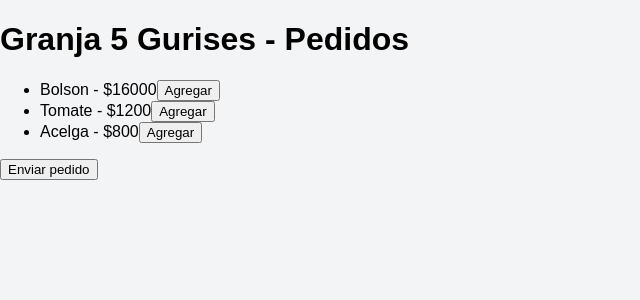
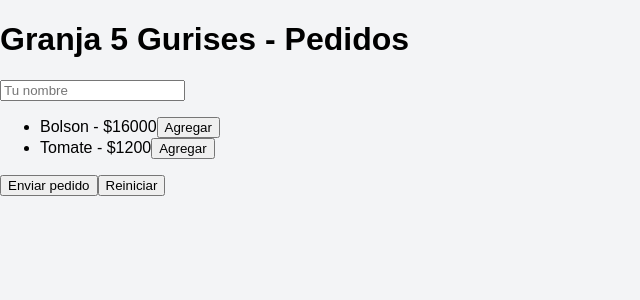
Before and after one commit to granja5gurises/App-pedidos-granja, a React (Create React App) app: page / in a window 1280 px wide. Shown: the top 300 px of the page, without its empty margins (0-640 px from the left). Built offline with nearby package versions, Linux system fonts and the light colour scheme.

Commit message:
Add files via upload

```diff
--- a/src/App.jsx
+++ b/src/App.jsx
@@ -1,38 +1,75 @@
-
 import React, { useState } from 'react';
 
 const productosIniciales = [
   { id: 1, nombre: 'Bolson', precio: 16000, stock: 10 },
   { id: 2, nombre: 'Tomate', precio: 1200, stock: 15 },
-  { id: 3, nombre: 'Acelga', precio: 800, stock: 20 },
+  { id: 3, nombre: 'Acelga', precio: 800, stock: 0 }, // producto sin stock
 ];
 
 export default function App() {
   const [productos, setProductos] = useState(productosIniciales);
   const [pedido, setPedido] = useState({});
+  const [nombre, setNombre] = useState('');
   const [mensaje, setMensaje] = useState('');
 
   const agregarAlPedido = (id) => {
+    const prod = productos.find((p) => p.id === id);
+    if (!prod || prod.stock === 0) return;
+
     setPedido((prev) => ({
       ...prev,
       [id]: (prev[id] || 0) + 1
     }));
   };
 
+  const quitarDelPedido = (id) => {
+    setPedido((prev) => {
+      const nuevo = { ...prev };
+      if (nuevo[id] > 1) nuevo[id]--;
+      else delete nuevo[id];
+      return nuevo;
+    });
+  };
+
+  const reiniciarPedido = () => {
+    setPedido({});
+    setNombre('');
+    setMensaje('');
+  };
+
   const enviarPedido = () => {
+    if (!nombre.trim()) {
+      setMensaje('Ingresá tu nombre para continuar.');
+      return;
+    }
     if (Object.keys(pedido).length === 0) {
       setMensaje('No seleccionaste ningún producto.');
       return;
     }
-    setMensaje('¡Pedido enviado con éxito! Pronto te lo confirmamos.');
+    setMensaje(`¡Gracias ${nombre}! Tu pedido fue enviado correctamente.`);
     setPedido({});
+    setNombre('');
   };
+
+  const totalPedido = Object.entries(pedido).reduce((total, [id, cantidad]) => {
+    const prod = productos.find(p => p.id === parseInt(id));
+    return total + (prod ? prod.precio * cantidad : 0);
+  }, 0);
 
   return (
     <div className="p-4 max-w-xl mx-auto">
       <h1 className="text-2xl font-bold mb-4">Granja 5 Gurises - Pedidos</h1>
+
+      <input
+        type="text"
+        placeholder="Tu nombre"
+        value={nombre}
+        onChange={(e) => setNombre(e.target.value)}
+        className="w-full p-2 border rounded mb-4"
+      />
+
       <ul className="space-y-2">
-        {productos.map((prod) => (
+        {productos.filter(p => p.stock > 0).map((prod) => (
           <li key={prod.id} className="border p-2 rounded">
             <div className="flex justify-between items-center">
               <span>{prod.nombre} - ${prod.precio}</span>
@@ -46,12 +83,53 @@ export default function App() {
           </li>
         ))}
       </ul>
-      <button
-        onClick={enviarPedido}
-        className="mt-6 w-full bg-blue-600 text-white py-2 rounded"
-      >
-        Enviar pedido
-      </button>
+
+      {Object.keys(pedido).length > 0 && (
+        <div className="mt-6">
+          <h2 className="text-lg font-semibold mb-2">Resumen del pedido:</h2>
+          <ul className="mb-4">
+            {Object.entries(pedido).map(([id, cantidad]) => {
+              const prod = productos.find(p => p.id === parseInt(id));
+              return (
+                <li key={id} className="flex justify-between">
+                  <span>{prod?.nombre} x{cantidad}</span>
+                  <div>
+                    <button
+                      onClick={() => quitarDelPedido(parseInt(id))}
+                      className="text-sm bg-red-500 text-white px-2 rounded mr-2"
+                    >
+                      -
+                    </button>
+                    <button
+                      onClick={() => agregarAlPedido(parseInt(id))}
+                      className="text-sm bg-green-500 text-white px-2 rounded"
+                    >
+                      +
+                    </button>
+                  </div>
+                </li>
+              );
+            })}
+          </ul>
+          <p className="font-bold">Total: ${totalPedido}</p>
+        </div>
+      )}
+
+      <div className="flex gap-2 mt-6">
+        <button
+          onClick={enviarPedido}
+          className="w-full bg-blue-600 text-white py-2 rounded"
+        >
+          Enviar pedido
+        </button>
+        <button
+          onClick={reiniciarPedido}
+          className="w-full bg-gray-500 text-white py-2 rounded"
+        >
+          Reiniciar
+        </button>
+      </div>
+
       {mensaje && <p className="mt-4 text-center text-green-700">{mensaje}</p>}
     </div>
   );
```
Also changed, not shown: 1 other file (tests, documents, lock files or other folders).
